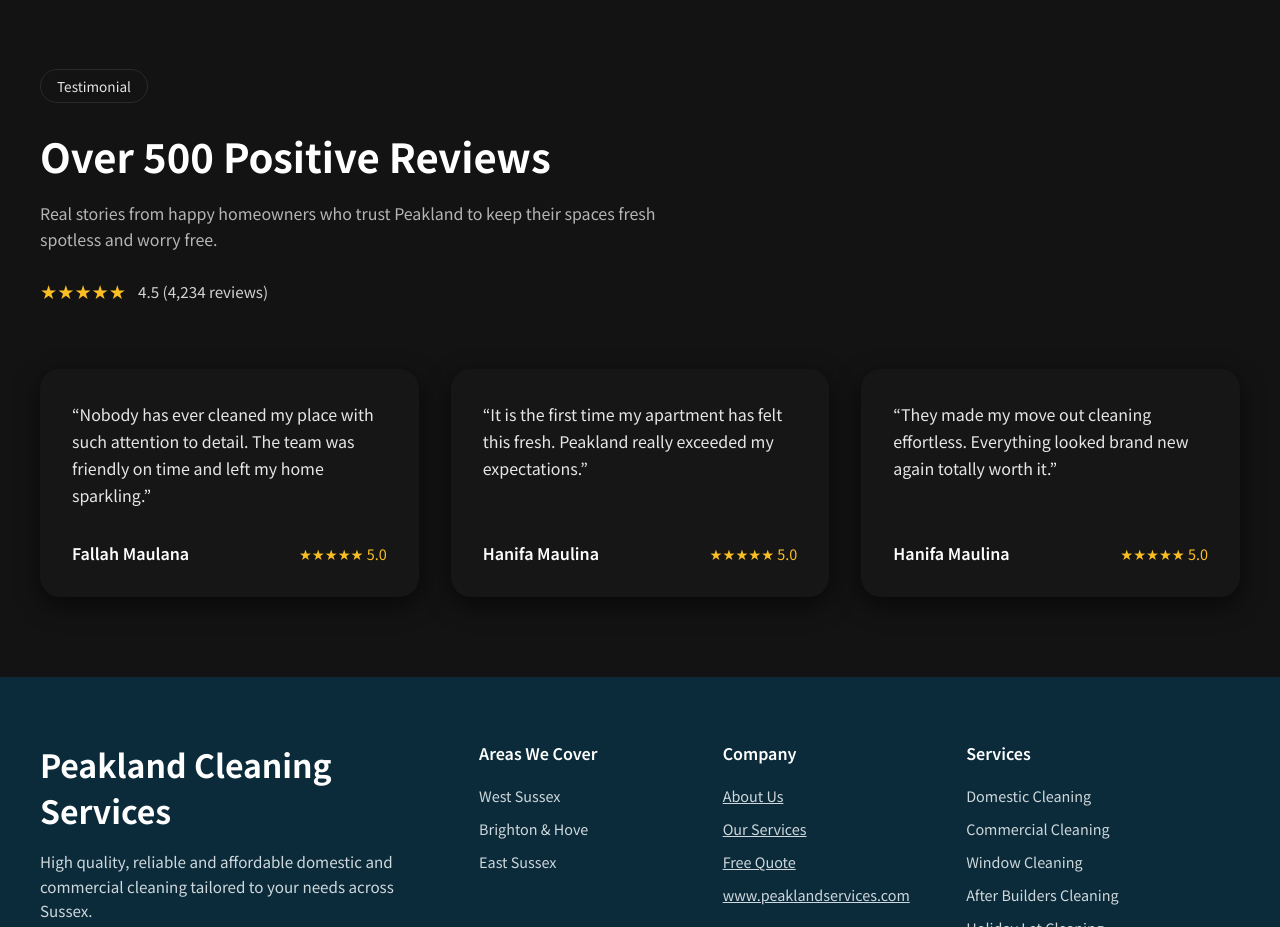
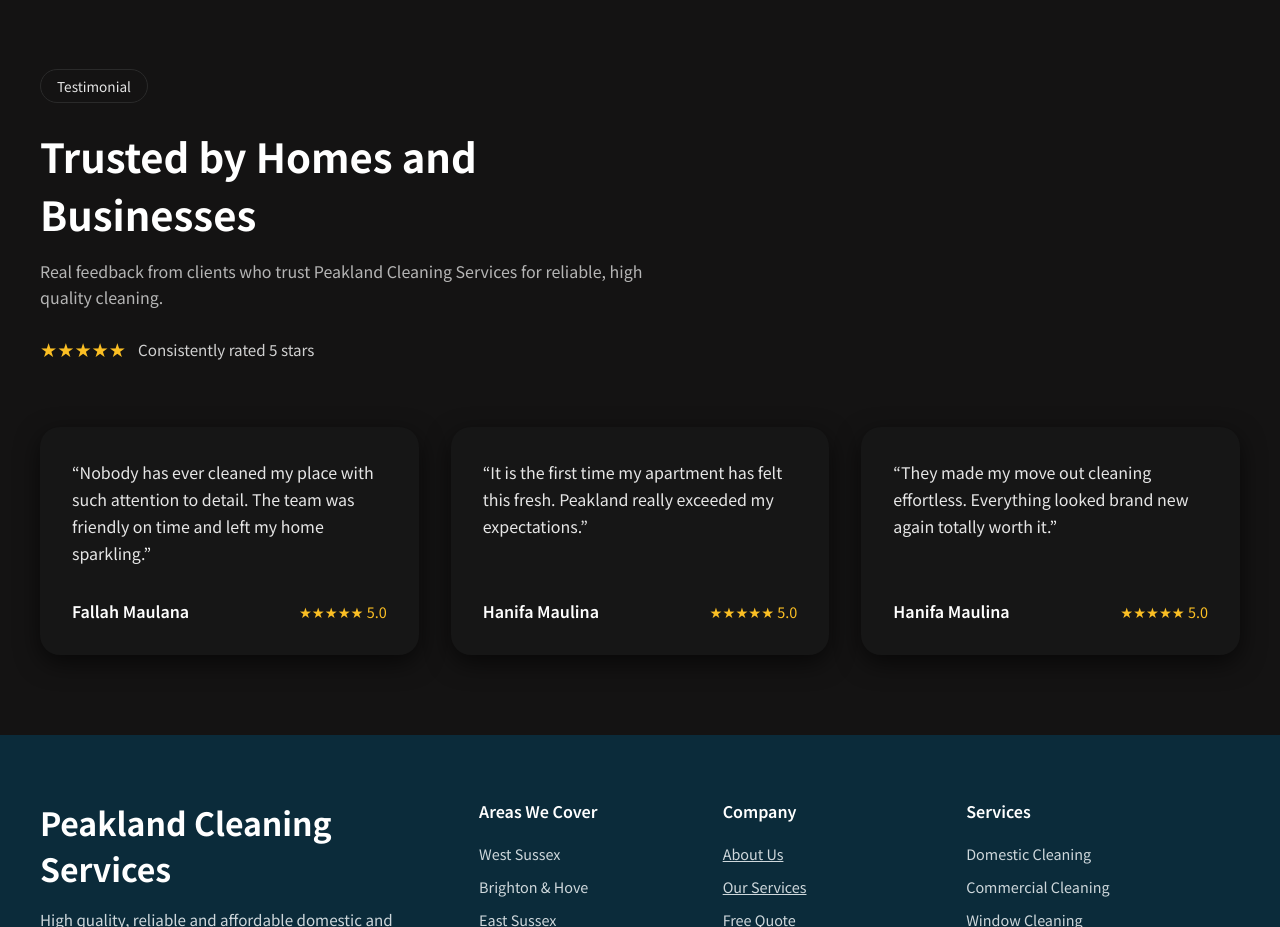
Before and after one commit to tgulu/PeakLand, a React (Vite) app: page /home in a window 1280 px wide. Shown: the part 2980-3907 px from the top of the page. Built offline with nearby package versions, Linux system fonts and the light colour scheme; a web font is replaced by a local one.

Commit message:
change info and add new routes

```diff
--- a/src/pages/Testimonials/Testimonials.jsx
+++ b/src/pages/Testimonials/Testimonials.jsx
@@ -27,19 +27,17 @@ const Testimonials = () => {
           <span className={styles.testimonials__badge}>Testimonial</span>
 
           <h2 className={styles.testimonials__title}>
-            Over 500 Positive Reviews
+            Trusted by Homes and Businesses
           </h2>
 
           <p className={styles.testimonials__subtitle}>
-            Real stories from happy homeowners who trust Peakland to keep their
-            spaces fresh spotless and worry free.
+            Real feedback from clients who trust Peakland Cleaning Services for
+            reliable, high quality cleaning.
           </p>
 
           <div className={styles.testimonials__rating}>
             <span className={styles.testimonials__stars}>★★★★★</span>
-            <span className={styles.testimonials__score}>
-              4.5 (4,234 reviews)
-            </span>
+            <span className={styles.testimonials__score}>Consistently rated 5 stars</span>
           </div>
         </div>
 
--- a/src/routes.jsx
+++ b/src/routes.jsx
@@ -2,6 +2,7 @@ import Root from "./components/Root/Root";
 import Home from "./pages/Home/Home";
 import About from "./pages/About/About";
 import Contact from "./pages/Contact/Contact";
+import Services from "./pages/Services/Services";
 
 const routes = [
   {
@@ -9,8 +10,8 @@ const routes = [
     element: <Root />,
     errorElement: (
       <div style={{ padding: 16 }}>
-        <h1>bbb not found</h1>
-        <p>The page you are looking for does not existmm.</p>
+        <h1>Page not found</h1>
+        <p>The page you are looking for does not exist.</p>
       </div>
     ),
     children: [
@@ -27,6 +28,10 @@ const routes = [
         element: <About />,
       },
       {
+        path: "services",
+        element: <Services />,
+      },
+      {
         path: "contact",
         element: <Contact />,
       },
@@ -36,7 +41,7 @@ const routes = [
         element: (
           <div style={{ padding: 16 }}>
             <h1>Page not found</h1>
-            <p>The page you are looking for does not existmmm.</p>
+            <p>The page you are looking for does not exist.</p>
           </div>
         ),
       },
```
